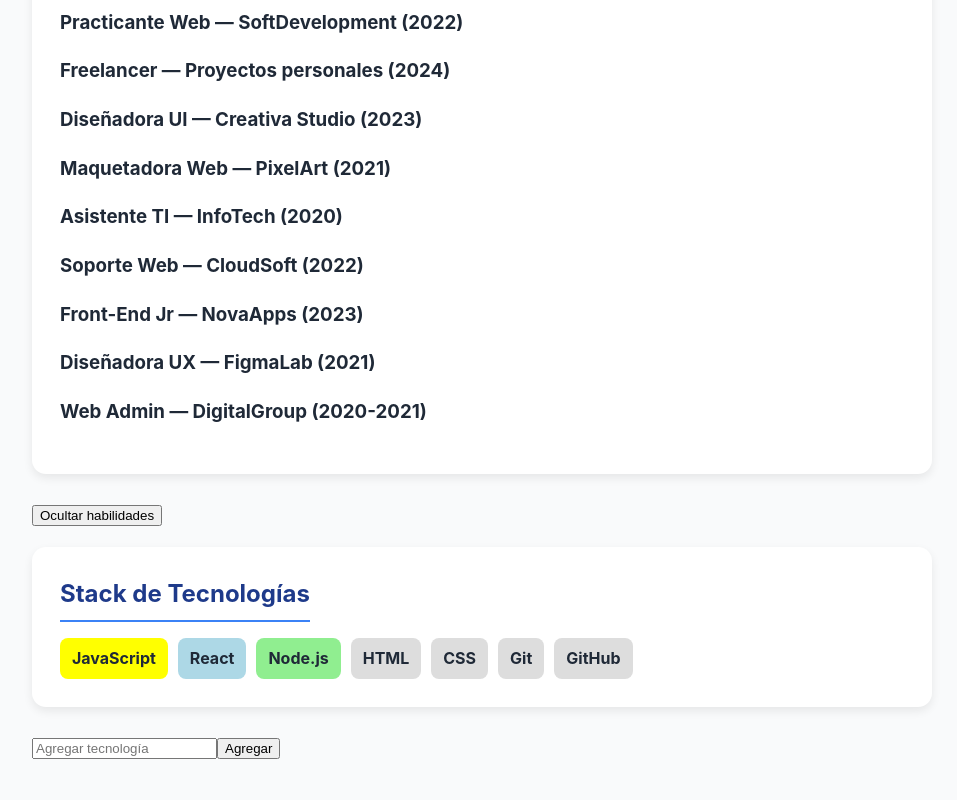
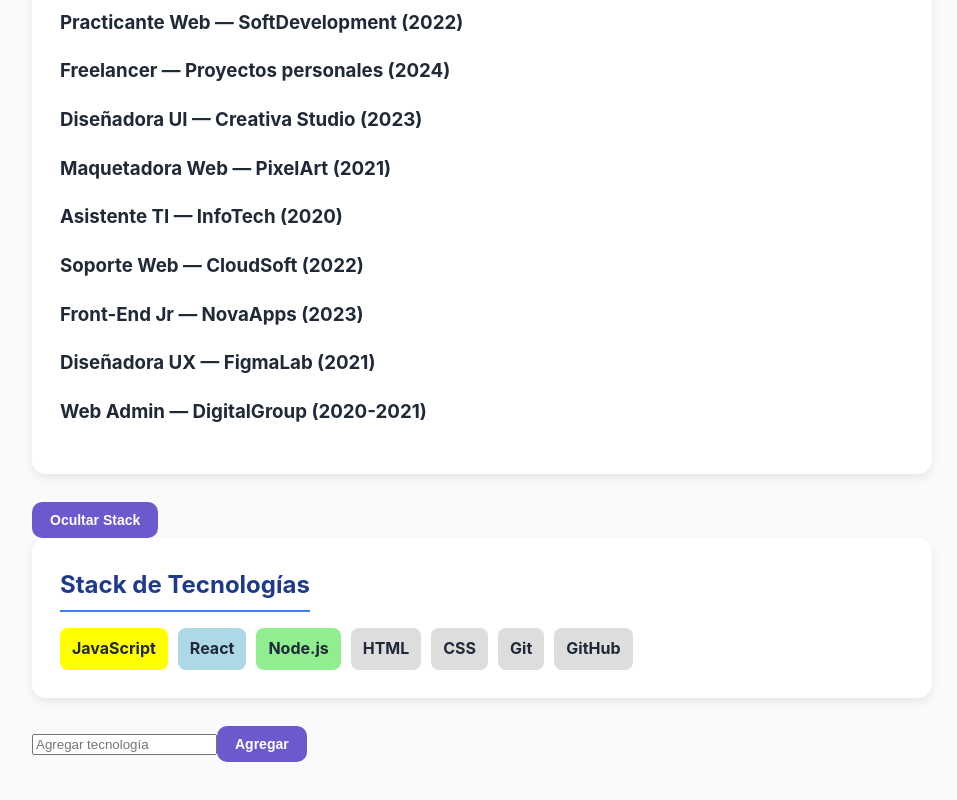
Before and after one commit to MpaulaH/Clase_REACT, a React (Vite) app in the folder Actividad_react_vite/: page / in a window 1280 px wide. Shown: the part 1972-2772 px from the top of the page, without its empty margins (158-1115 px from the left). Built offline with nearby package versions, Linux system fonts and the light colour scheme.

Commit message:
feat: función agregarTecnologia en App.jsx, paso como prop y añado diseño a botones

```diff
--- a/Actividad_react_vite/src/componentes/App.css
+++ b/Actividad_react_vite/src/componentes/App.css
@@ -123,3 +123,25 @@ img:hover {
     transition: all var(--transition);
   }
 }
+
+/* ===== Estilos botones ===== */
+.boton {
+  background-color: #6a5acd; /* Morado suave */
+  color: white;
+  padding: 10px 18px;
+  border: none;
+  border-radius: 10px;
+  cursor: pointer;
+  font-weight: bold;
+  font-size: 14px;
+  transition: background-color 0.3s ease, transform 0.2s ease;
+}
+
+.boton:hover {
+  background-color: #5848c2; /* Más oscuro al pasar el mouse */
+  transform: scale(1.03);
+}
+
+.boton:active {
+  transform: scale(0.97);
+}
--- a/Actividad_react_vite/src/componentes/App.jsx
+++ b/Actividad_react_vite/src/componentes/App.jsx
@@ -35,7 +35,8 @@ export default function App() {
         contacto={cvData.contacto}
       />
 
-      <About resumen={cvData.resumen} />
+      <About
+      resumen={cvData.resumen} />
 
       <Skills estudios={cvData.estudios} />
 
--- a/Actividad_react_vite/src/componentes/FormularioTecnologia.jsx
+++ b/Actividad_react_vite/src/componentes/FormularioTecnologia.jsx
@@ -18,7 +18,7 @@ export default function FormularioTecnologia({ agregarTecnologia }) {
         value={nuevaTec}
         onChange={(e) => setNuevaTec(e.target.value)}
       />
-      <button type="submit">Agregar</button>
+      <button className="boton" type="submit">Agregar</button>
     </form>
   );
 }
--- a/Actividad_react_vite/src/componentes/ToggleHabilidades.jsx
+++ b/Actividad_react_vite/src/componentes/ToggleHabilidades.jsx
@@ -1,8 +1,8 @@
 export default function ToggleHabilidades({ mostrar, onToggle }) {
   return (
-    <div style={{ margin: "20px 0" }}>
-      <button onClick={onToggle}>
-        {mostrar ? "Ocultar habilidades" : "Mostrar habilidades"}
+    <div>
+      <button className="boton" onClick={onToggle}>
+        {mostrar ? "Ocultar Stack" : "Mostrar Stack"}
       </button>
     </div>
   );
--- a/Actividad_react_vite/src/componentes/cvData.js
+++ b/Actividad_react_vite/src/componentes/cvData.js
@@ -13,7 +13,6 @@ export const cvData = {
   // --------------------------
   resumen:
     "Desarrolladora Front-End con experiencia en React, JavaScript, diseño de interfaces y construcción de aplicaciones dinámicas. Enfocada en crear interfaces limpias, funcionales y accesibles, con habilidades en UI/UX y herramientas modernas del ecosistema web.",
-
 
   // --------------------------
   // EXPERIENCIA (10 ítems)
```
